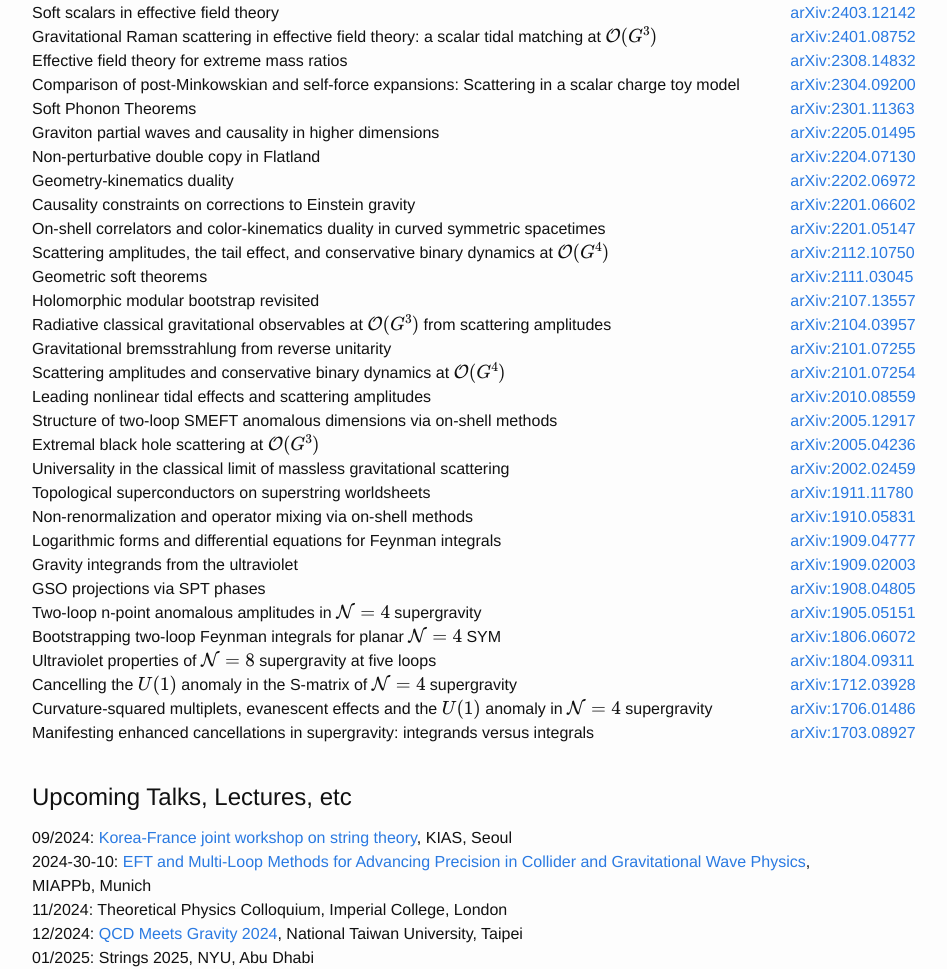
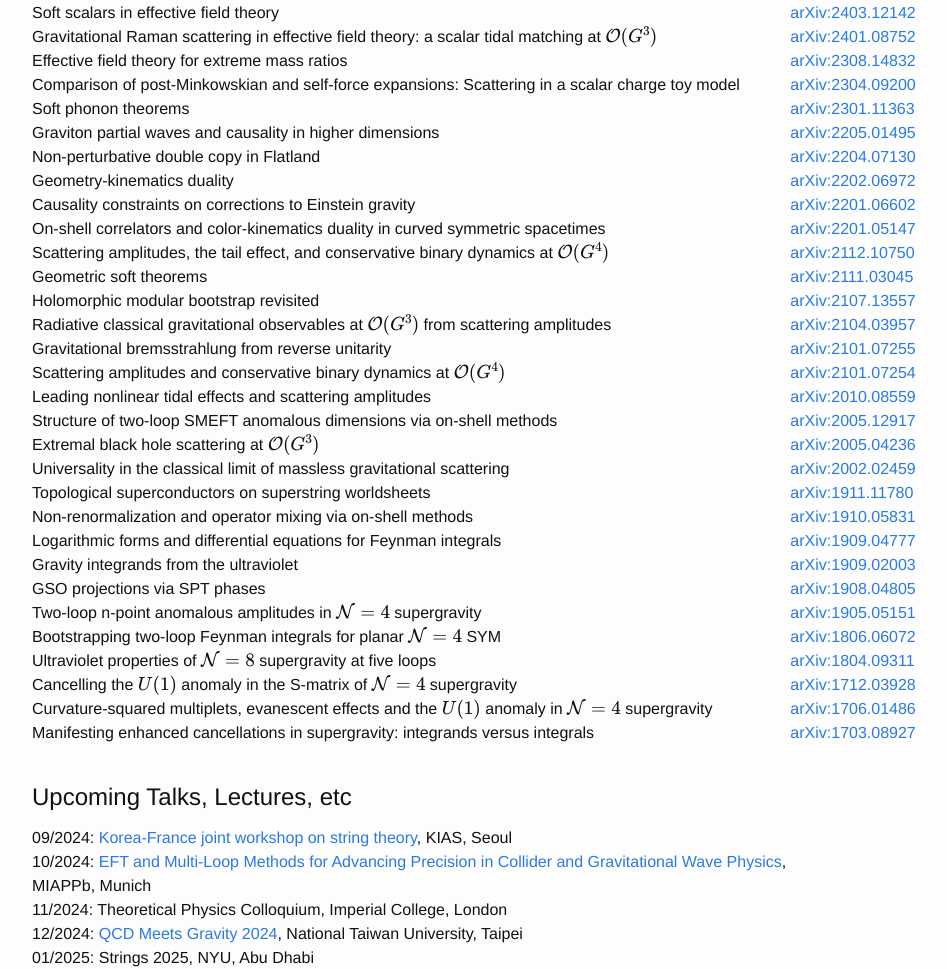
Before and after one commit to julioparra/julioparra.github.io, a Jekyll site: the page built from index.md, in a window 1280 px wide and 1400 px high, scrolled down 383 px. Shown: the part 160-1129 px from the top of the window, without its empty margins (168-1115 px from the left). Built offline with Jekyll 4.4.1, drawn with Linux system fonts in a browser that asks for light colours; nearby versions of some CDN libraries.

Commit message:
Minor typos

```diff
--- a/_data/papers.yml
+++ b/_data/papers.yml
@@ -8,7 +8,7 @@
   arxivnumber: "2308.14832"
 - title: "Comparison of post-Minkowskian and self-force expansions: Scattering in a scalar charge toy model"
   arxivnumber: "2304.09200"
-- title: "Soft Phonon Theorems"
+- title: "Soft phonon theorems"
   arxivnumber: "2301.11363"
 - title: "Graviton partial waves and causality in higher dimensions"
   arxivnumber: "2205.01495"
--- a/_data/talks.yml
+++ b/_data/talks.yml
@@ -46,7 +46,7 @@
   location: London
   video:
 
-- date: 2024-30-10
+- date: 2024-10-30
   name: EFT and Multi-Loop Methods for Advancing Precision in Collider and Gravitational Wave Physics
   type: conference
   link: https://www.munich-iapbp.de/eft-multi-loop-methods
```
